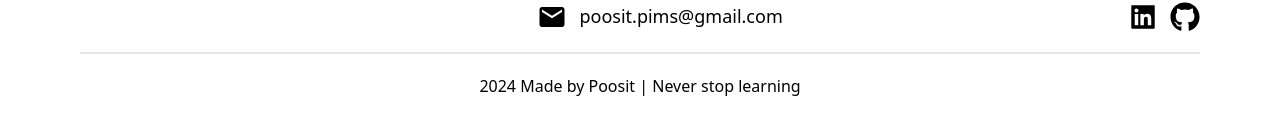
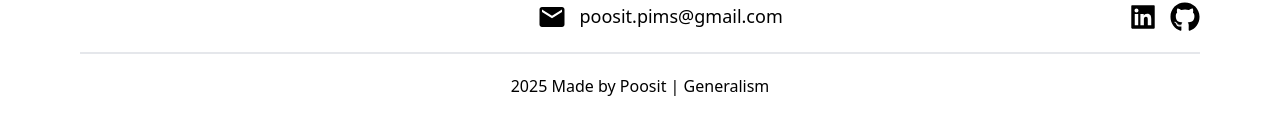
Before and after one commit to PoositPims/poosit-web-portfolio, a Next.js app: page / in a window 1280 px wide. Shown: the part 1844-1978 px from the top of the page. Built offline with nearby package versions, Linux system fonts and the light colour scheme.

Commit message:
edit footer

```diff
--- a/src/components/Footer.js
+++ b/src/components/Footer.js
@@ -30,7 +30,8 @@ function Footer() {
         </div>
         <div className="border bg-gray-20" />
         <p className="w-full text-center text-gray-30">
-          2024 Made by Poosit | Never stop learning
+          {/* 2025 Made by Poosit | Never stop learning */}
+          2025 Made by Poosit | Generalism
         </p>
       </div>
     </footer>
```
Also changed, not shown: 1 other file (tests, documents, lock files or other folders).
